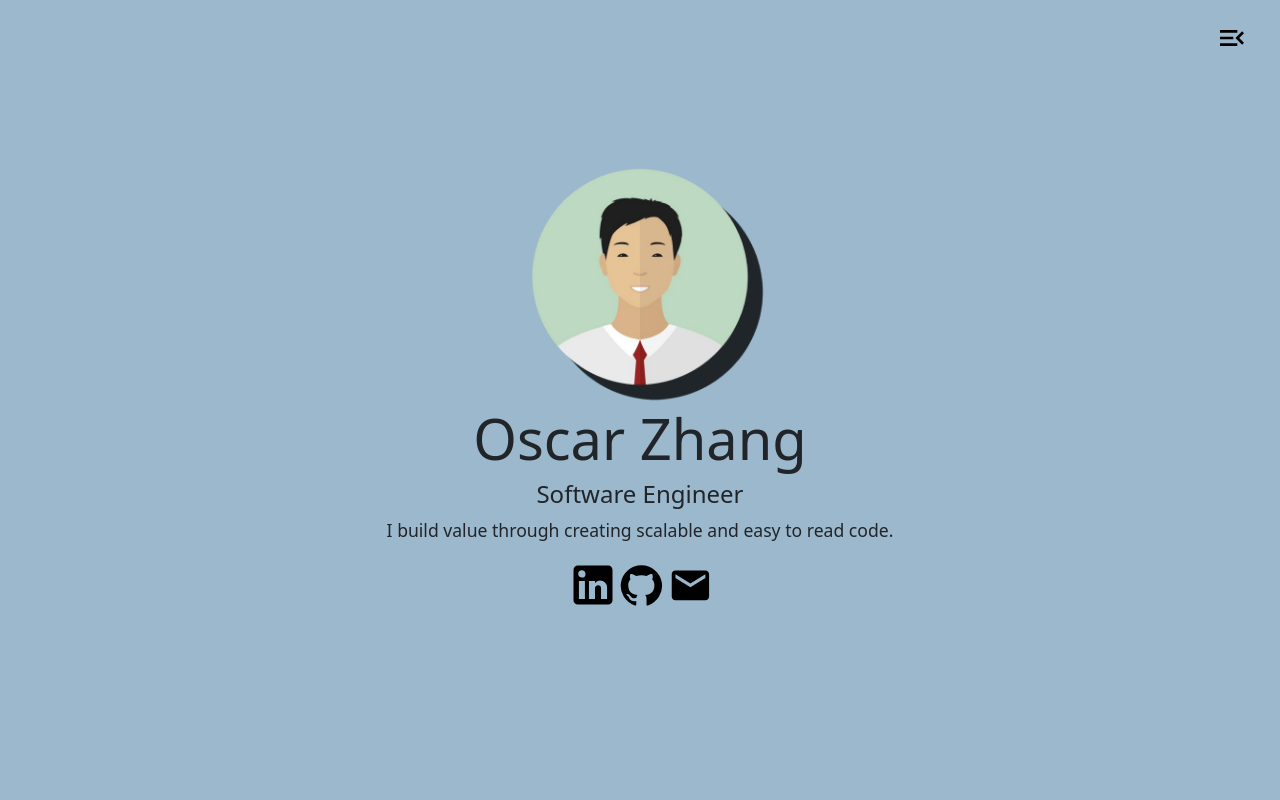
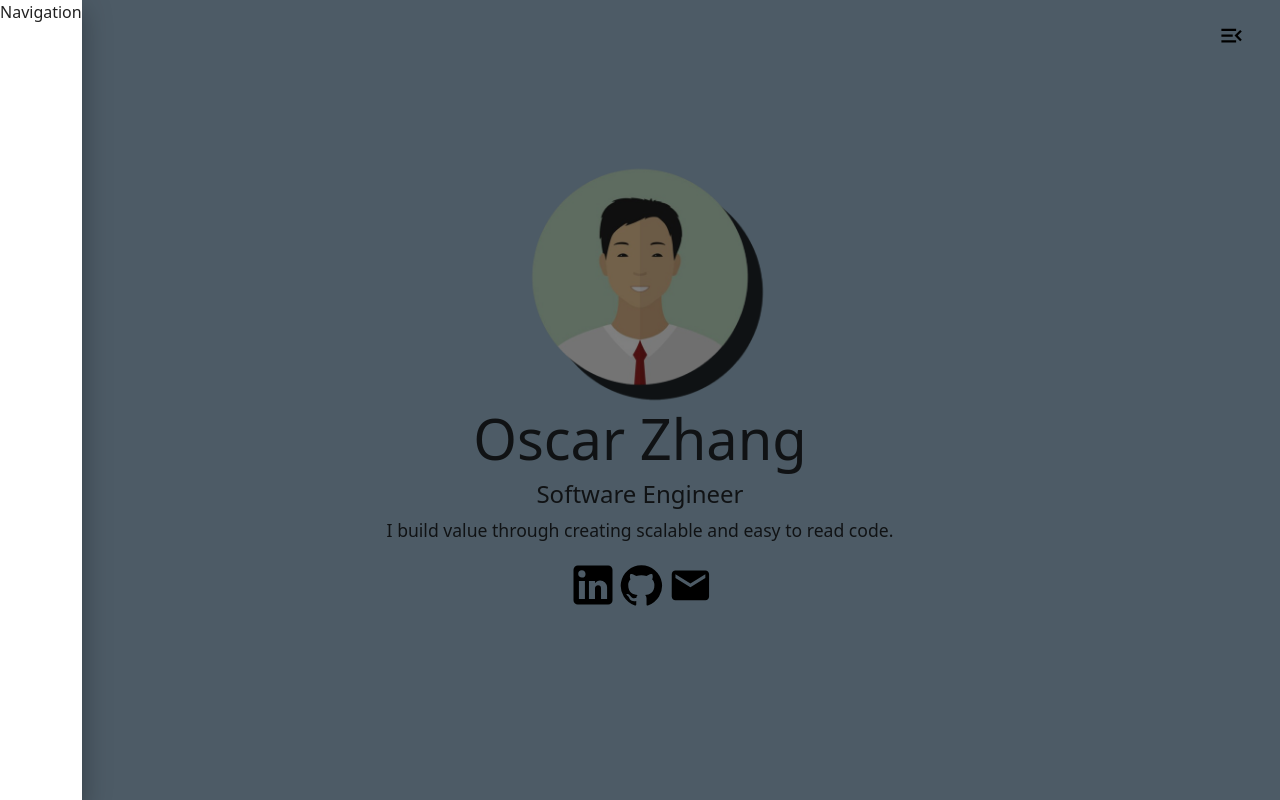
Before and after one commit to oscarzhang228/Portfolio-OZ, a React (Vite) app: page / in a window 1280 px wide. Both pictures are taken after a click on the button 1232 px from the left and 38 px from the top of the page. Shown: the top 800 px of the page. Built offline with nearby package versions, Linux system fonts and the light colour scheme.

Commit message:
remove scrollbar and add drawer component

```diff
--- a/src/components/Navigation/Navigation.tsx
+++ b/src/components/Navigation/Navigation.tsx
@@ -1,19 +1,39 @@
 import MenuOpenIcon from "@mui/icons-material/MenuOpen";
 import Button from "@mui/material/Button";
+import { Drawer } from "@mui/material";
+import { useState } from "react";
 
 export default function Navigation() {
+  const [open, setOpen] = useState<boolean>(false);
+
+  const toggleDrawer = () => {
+    setOpen(!open);
+  };
+
   return (
     <>
-      <Button sx={navigationButtonStyle}>
+      <Button onClick={toggleDrawer} sx={navigationButtonStyle}>
         <MenuOpenIcon sx={menuIconStyle} />
       </Button>
+      <Drawer
+        open={open}
+        onClose={toggleDrawer}
+        variant="temporary"
+        sx={drawerStyle}
+      >
+        <section>Navigation</section>
+      </Drawer>
     </>
   );
 }
 
+const drawerStyle = {
+  maxWidth: "100vw",
+};
+
 const menuIconStyle = {
   color: "black",
-  fontSize: "2rem",
+  fontSize: "1.7rem",
 };
 const navigationButtonStyle = {
   backgroundColor: "e9e9e9",
--- a/src/styles/_globals.scss
+++ b/src/styles/_globals.scss
@@ -4,9 +4,13 @@
   // make sure pages fill up the screen
   min-height: 100vh;
   max-width: 100vw;
+
   &.blue-page {
     background-color: $light-blue;
   }
+}
+::-webkit-scrollbar {
+  display: none;
 }
 
 .hero {
```
